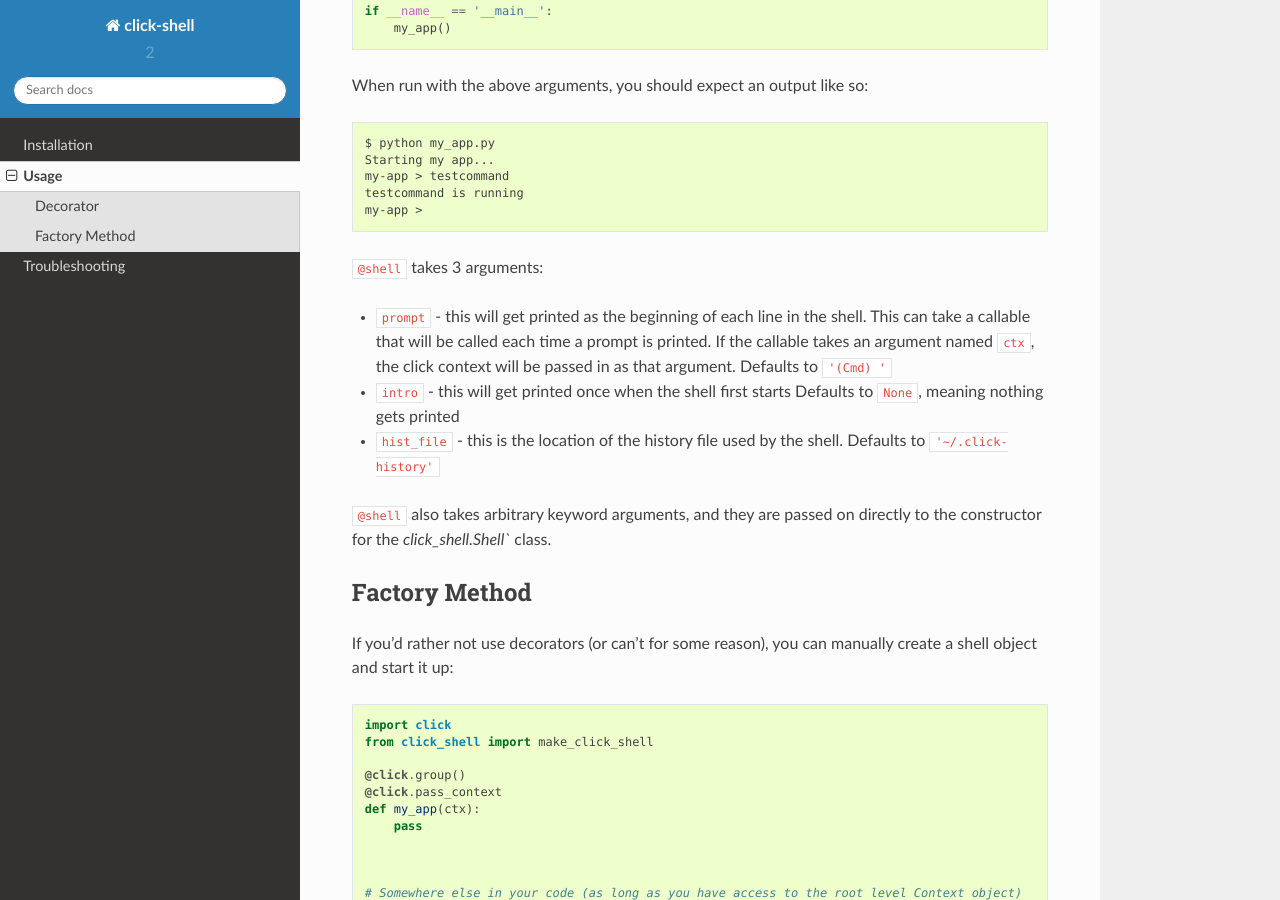
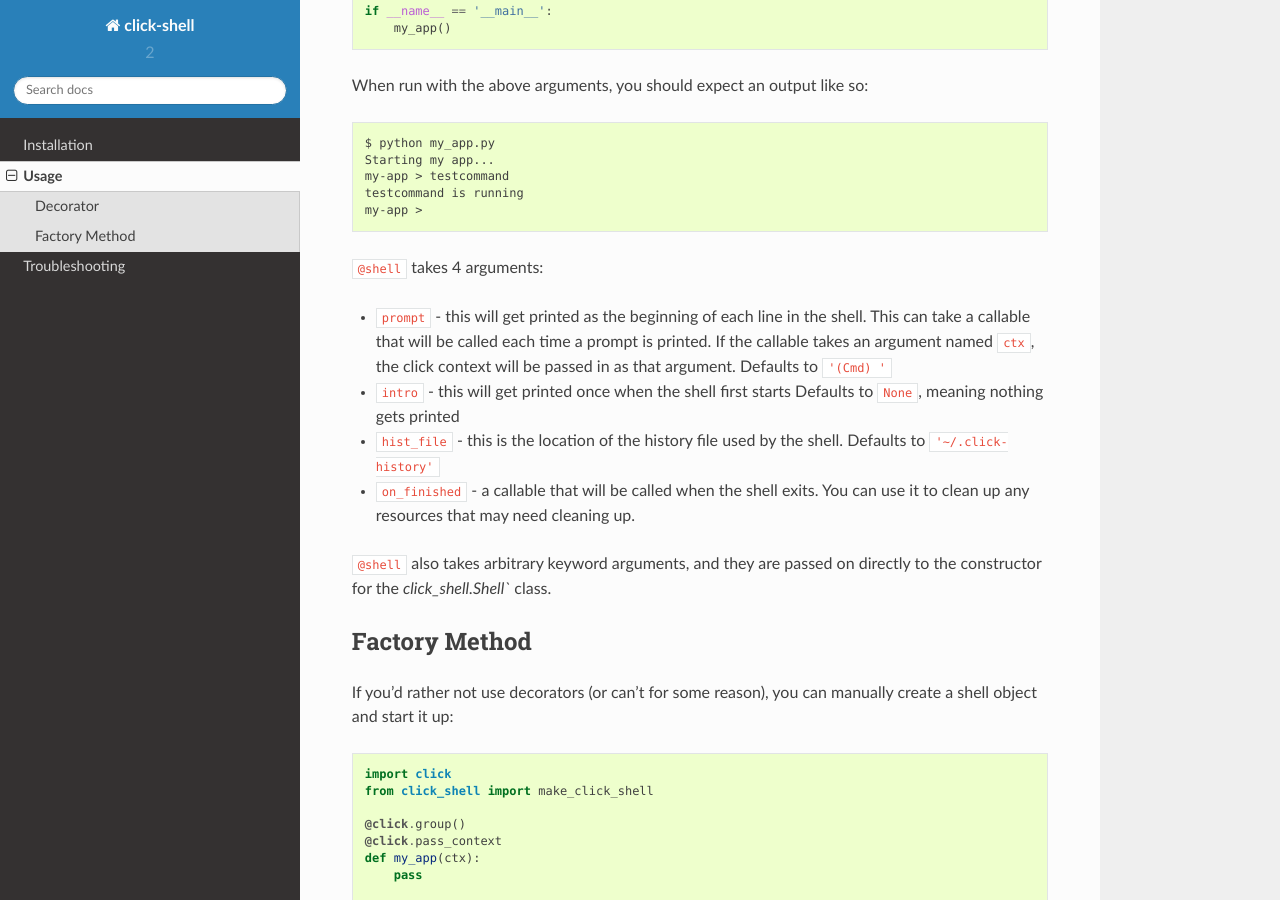
Before and after one commit to clarkperkins/click-shell, a Sphinx documentation site: the page built from docs/usage.rst, in a window 1280 px wide and 900 px high, scrolled down 616 px. Built offline with Sphinx 7.4.7 and the Read the Docs theme 2.0.0, drawn with Linux system fonts in a browser that asks for light colours.

```diff
--- a/docs/usage.rst
+++ b/docs/usage.rst
@@ -41,7 +41,7 @@ When run with the above arguments, you should expect an output like so:
     my-app >
 
 
-``@shell`` takes 3 arguments:
+``@shell`` takes 4 arguments:
 
 - ``prompt`` - this will get printed as the beginning of each line in the shell.
   This can take a callable that will be called each time a prompt is printed.
@@ -51,6 +51,8 @@ When run with the above arguments, you should expect an output like so:
   Defaults to ``None``, meaning nothing gets printed
 - ``hist_file`` - this is the location of the history file used by the shell.
   Defaults to ``'~/.click-history'``
+- ``on_finished`` - a callable that will be called when the shell exits.
+  You can use it to clean up any resources that may need cleaning up.
 
 ``@shell`` also takes arbitrary keyword arguments, and they are passed on directly to the
 constructor for the `click_shell.Shell`` class.
```
Also changed, not shown: CHANGELOG.rst (added, +18 -0 lines).
